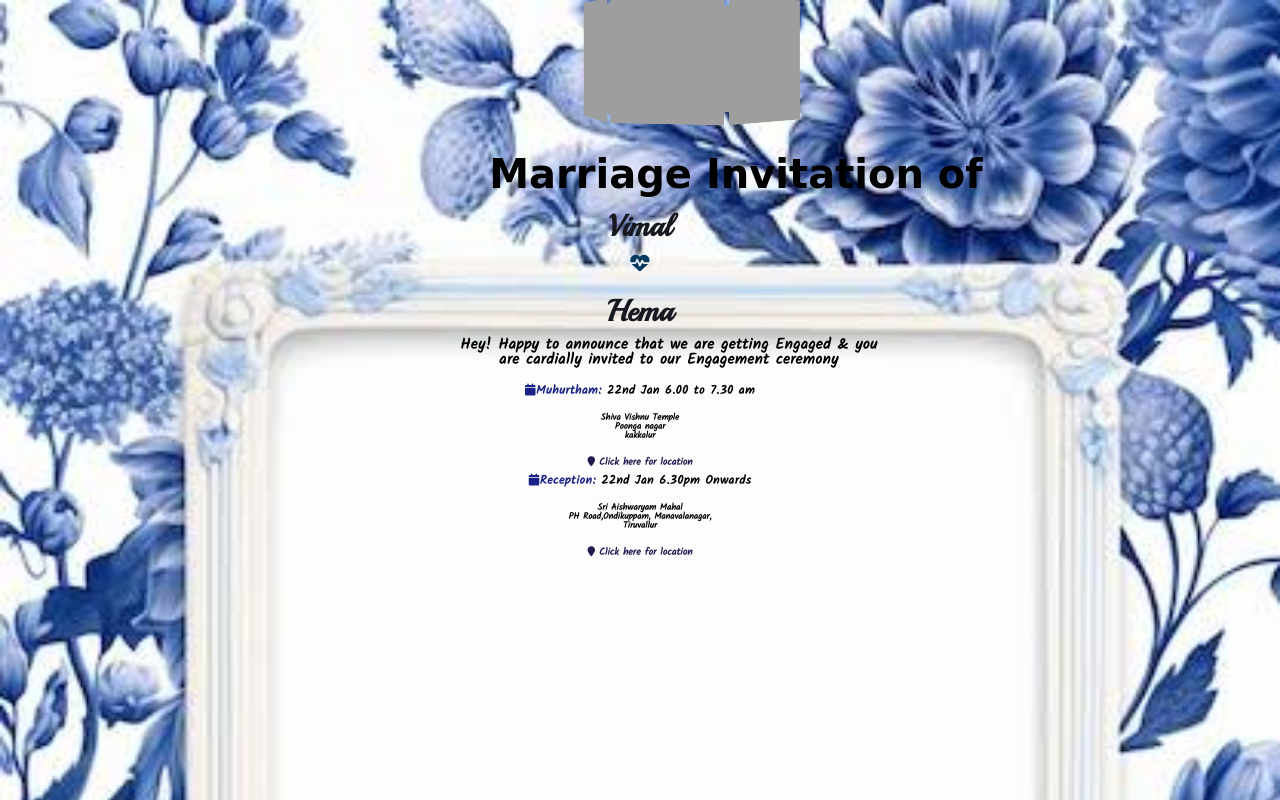
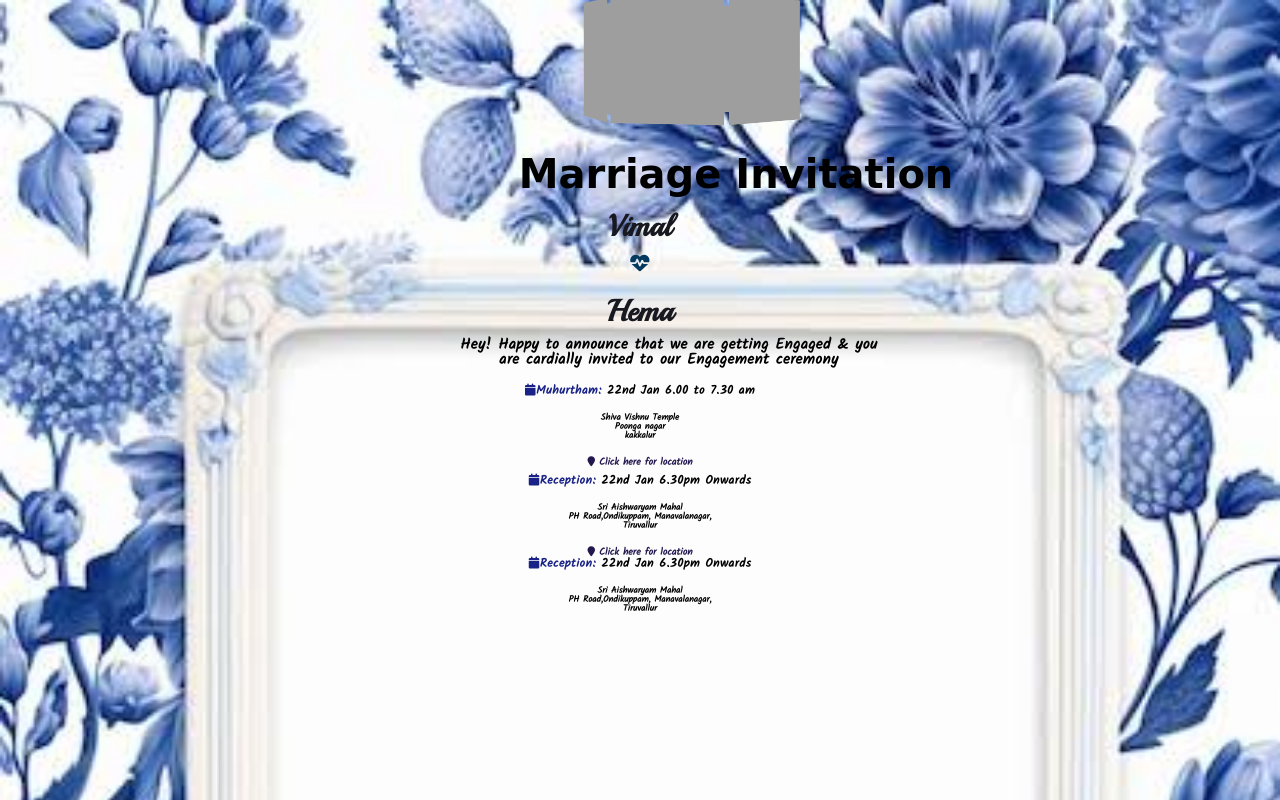
Before and after one commit to priyanka65g/Marriage-Invitation, a plain HTML site: page index.html in a window 1280 px wide. Drawn offline with nearby package versions, Linux system fonts and the light colour scheme; grey boxes are pictures that could not be loaded; a web font is replaced by a local one.

Commit message:
Update index.html

```diff
--- a/index.html
+++ b/index.html
@@ -24,7 +24,7 @@
   </div>
     <div class="text-center">
 
-       <h1>Marriage Invitation of</h1>
+       <h1>Marriage Invitation</h1>
         <div class="col-lg-6 mx-auto">
           <div id="Fname">
           <p class="names one">Vimal</p>
@@ -49,7 +49,12 @@
               Tiruvallur
             </address>
             <a href="https://maps.app.goo.gl/1u8FVFLjxNWVhKcu5" target="_blank"><i class="fa fa-map-marker" aria-hidden="true"></i> Click here for location</a>
-
+            <p class="date"><span><i class="fa fa-calendar" aria-hidden="true"></i>Reception: </span> 22nd Jan 6.30pm Onwards</p>
+            <address>
+              Sri Aishwaryam Mahal<br>
+              PH Road,Ondikuppam, Manavalanagar,<br>
+              Tiruvallur
+            </address>
           </div>
 
 
```
